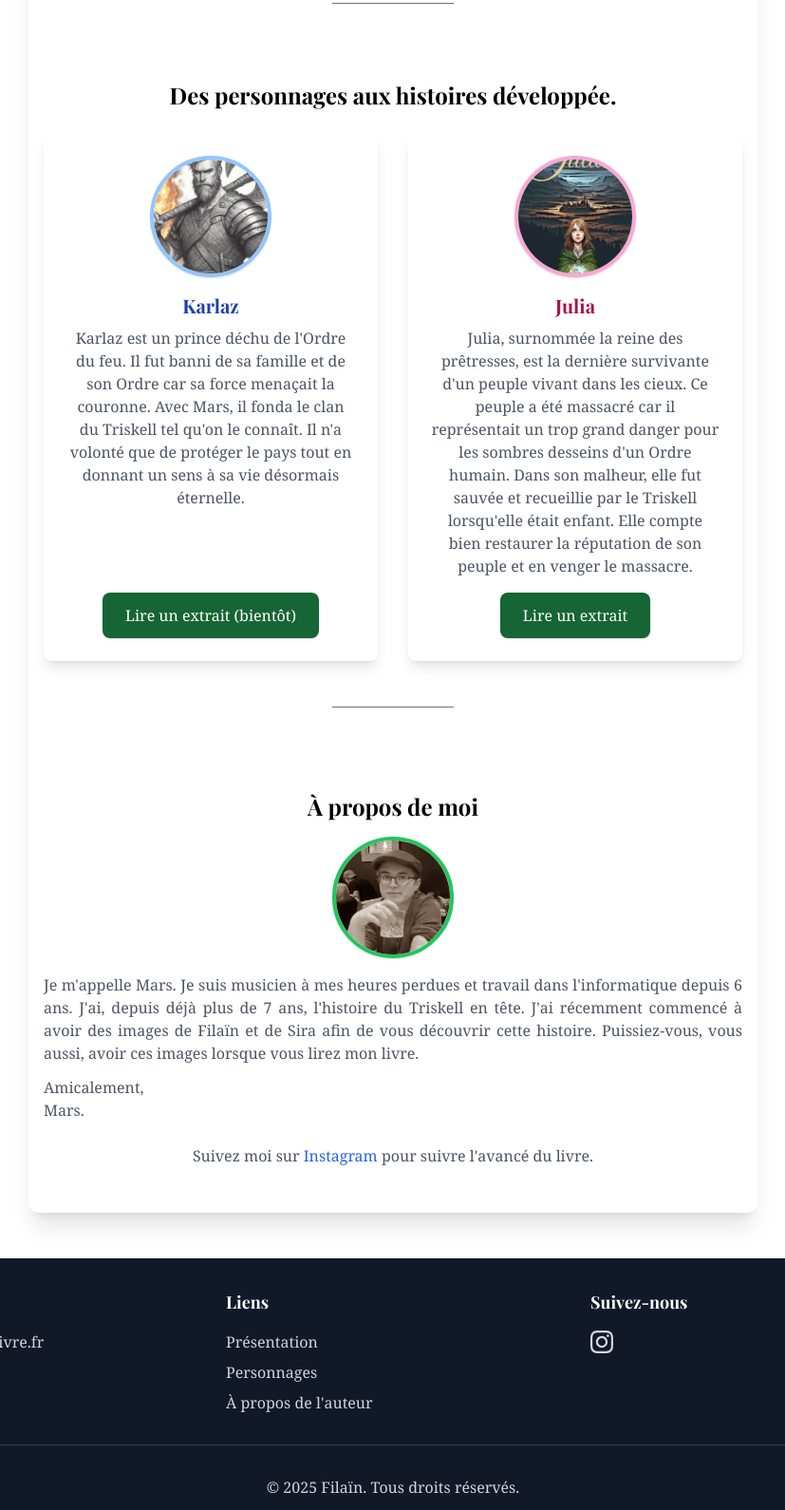
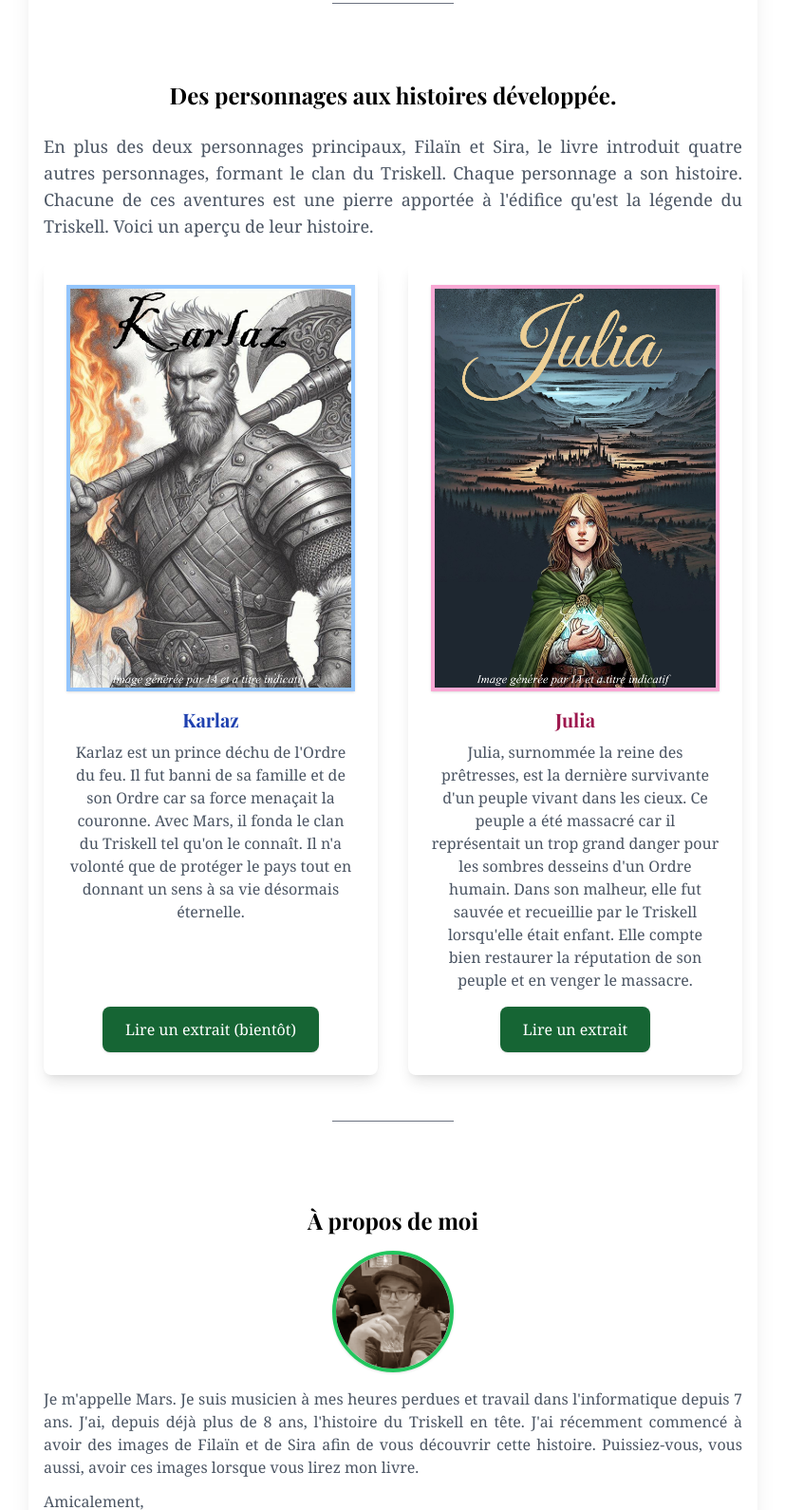
Before and after one commit to DylanCahuSchool/filain, a plain HTML site: page index.html in a window 1280 px wide. Shown: the part 1047-2637 px from the top of the page at 95% size, without its empty margins (226-1053 px from the left). Drawn offline with nearby package versions, Linux system fonts and the light colour scheme.

Commit message:
img et perso desc

```diff
--- a/index.html
+++ b/index.html
@@ -87,12 +87,17 @@
         <!-- Extraits et personnages -->
         <h3 id="personnages" class="text-2xl font-bold text-black mb-6 font-display text-center">Des personnages aux
             histoires développée.</h3>
+        <p class="text-gray-600 mb-6 text-center text-justify text-lg">En plus des deux personnages principaux, Filaïn
+            et Sira, le livre introduit quatre autres personnages, formant le clan du Triskell.
+            Chaque personnage a son histoire. Chacune de ces aventures est une pierre apportée à l'édifice qu'est la
+            légende du Triskell. Voici un aperçu de leur histoire.
+        </p>
         <div class="grid md:grid-cols-2 gap-8">
             <!-- Personnage 1 -->
             <div class="bg-white rounded-lg shadow-lg p-6 flex flex-col items-center justify-between h-full">
                 <div class="flex flex-col items-center text-center">
                     <img src="images/karlaz.png" alt="Personnage 1"
-                        class="w-32 h-32 object-cover rounded-full border-4 border-blue-300 mb-4 shadow">
+                        class="object-cover border-4 border-blue-300 mb-4 shadow">
                     <h4 class="text-xl font-semibold text-blue-800 mb-2 font-display">Karlaz</h4>
                     <p class="text-gray-600 text-center mb-4">
                         Karlaz est un prince déchu de l'Ordre du feu. Il fut banni de sa famille et de son Ordre car sa
@@ -108,7 +113,7 @@
             <div class="bg-white rounded-lg shadow-lg p-6 flex flex-col items-center justify-between h-full">
                 <div class="flex flex-col items-center text-center">
                     <img src="images/julia3.png" alt="Personnage 2"
-                        class="w-32 h-32 object-cover rounded-full border-4 border-pink-300 mb-4 shadow">
+                        class="object-cover border-4 border-pink-300 mb-4 shadow">
                     <h4 class="text-xl font-semibold text-pink-800 mb-2 font-display">Julia</h4>
                     <p class="text-gray-600 text-center mb-4">
                         Julia, surnommée la reine des prêtresses, est la dernière survivante d'un peuple vivant dans les
@@ -135,13 +140,13 @@
             <img src="images/moi.png" alt="Auteur Mars Cahu"
                 class="w-32 h-32 object-cover rounded-full border-4 border-green-500 mb-4 shadow mx-auto">
             <p class="text-gray-600 mb-3  text-justify">
-                Je m'appelle Mars. Je suis musicien à mes heures perdues et travail dans l'informatique depuis 6 ans.
-                J'ai, depuis déjà plus de 7 ans, l'histoire du Triskell en tête. J'ai récemment commencé à avoir des
+                Je m'appelle Mars. Je suis musicien à mes heures perdues et travail dans l'informatique depuis 7 ans.
+                J'ai, depuis déjà plus de 8 ans, l'histoire du Triskell en tête. J'ai récemment commencé à avoir des
                 images de Filaïn et de Sira afin de vous découvrir cette histoire. Puissiez-vous, vous aussi, avoir ces
                 images lorsque vous lirez mon livre.</p>
 
-                <p class="text-gray-600">Amicalement,</p>
-                <p class="text-gray-600 mb-6">Mars.</p>
+            <p class="text-gray-600">Amicalement,</p>
+            <p class="text-gray-600 mb-6">Mars.</p>
             </p>
             <p class="text-gray-600 text-center">
                 Suivez moi sur <a href="https://www.instagram.com/mars_cahu/"
@@ -170,8 +175,8 @@
                                 class="text-gray-300 hover:text-white transition-colors">Présentation</a></li>
                         <li><a href="#personnages"
                                 class="text-gray-300 hover:text-white transition-colors">Personnages</a></li>
-                        <li><a href="#auteur"
-                                class="text-gray-300 hover:text-white transition-colors">À propos de l'auteur</a></li>
+                        <li><a href="#auteur" class="text-gray-300 hover:text-white transition-colors">À propos de
+                                l'auteur</a></li>
                         </li>
                     </ul>
                 </div>
```
